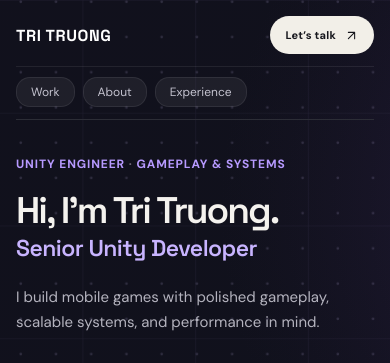
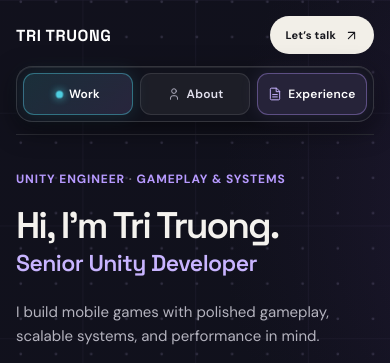
Before and after one commit to truongvantri/portfolio, a website built with Vite: page index.html in a window 390 px wide. Shown: the top 363 px of the page. Built offline with nearby package versions, Linux system fonts and the light colour scheme.

Commit message:
Elevate header navigation buttons with glowing dock, icons, and badges

```diff
--- a/src/main.js
+++ b/src/main.js
@@ -145,6 +145,9 @@ const icon = (name, size = 18) => {
     youtube: '<path d="M21.6 7.2a2.9 2.9 0 0 0-2-2C17.8 4.7 12 4.7 12 4.7s-5.8 0-7.6.5a2.9 2.9 0 0 0-2 2A30 30 0 0 0 2 12a30 30 0 0 0 .4 4.8 2.9 2.9 0 0 0 2 2c1.8.5 7.6.5 7.6.5s5.8 0 7.6-.5a2.9 2.9 0 0 0 2-2A30 30 0 0 0 22 12a30 30 0 0 0-.4-4.8Z" fill="currentColor" stroke="none"/><path d="m10 15.5 5-3.5-5-3.5z" fill="#17151d" stroke="none"/>',
     close: '<path d="m18 6-12 12M6 6l12 12"/>',
     mail: '<rect x="3" y="5" width="18" height="14" rx="2"/><path d="m3 7 9 6 9-6"/>',
+    roadmap: '<circle cx="6" cy="19" r="2.5"/><path d="M8.5 19H12a5 5 0 0 0 5-5V9"/><circle cx="17" cy="5" r="2.5"/>',
+    user: '<circle cx="12" cy="7" r="4"/><path d="M6 21v-2a4 4 0 0 1 4-4h4a4 4 0 0 1 4 4v2"/>',
+    document: '<path d="M14 2H6a2 2 0 0 0-2 2v16a2 2 0 0 0 2 2h12a2 2 0 0 0 2-2V8z"/><polyline points="14 2 14 8 20 8"/><line x1="16" y1="13" x2="8" y2="13"/><line x1="16" y1="17" x2="8" y2="17"/>',
   }
   return `<svg width="${size}" height="${size}" viewBox="0 0 24 24" fill="none" stroke="currentColor" stroke-width="1.7" stroke-linecap="round" stroke-linejoin="round" aria-hidden="true">${paths[name] ?? paths.arrow}</svg>`
 }
@@ -220,7 +223,7 @@ function roadmapDialogMarkup() {
 }
 
 function header() {
-  return `<header class="site-header"><a class="brand" href="#/" aria-label="Tri Truong home"><span>TRI TRUONG</span><small>GAME DEVELOPER</small></a><nav aria-label="Main navigation"><button class="nav-work-button" type="button" data-open-roadmap aria-haspopup="dialog" aria-controls="roadmap-dialog">Work</button><a href="#section/about">About</a><button class="nav-cv-button" type="button" data-open-cv aria-haspopup="dialog" aria-controls="cv-dialog">Experience</button></nav><a class="header-cta" href="mailto:truongvantri01@gmail.com">Let’s talk ${icon('arrow', 15)}</a></header>`
+  return `<header class="site-header"><a class="brand" href="#/" aria-label="Tri Truong home"><span>TRI TRUONG</span><small>GAME DEVELOPER</small></a><nav class="site-nav" aria-label="Main navigation"><button class="nav-button nav-work-button" type="button" data-open-roadmap aria-haspopup="dialog" aria-controls="roadmap-dialog"><span class="nav-pulse-dot" aria-hidden="true"></span><span class="nav-label">Work</span><span class="nav-tag nav-tag-roadmap">Roadmap</span></button><a class="nav-button nav-about-button" href="#section/about">${icon('user', 14)}<span class="nav-label">About</span></a><button class="nav-button nav-cv-button" type="button" data-open-cv aria-haspopup="dialog" aria-controls="cv-dialog">${icon('document', 14)}<span class="nav-label">Experience</span><span class="nav-tag nav-tag-cv">CV</span></button></nav><a class="header-cta" href="mailto:truongvantri01@gmail.com">Let’s talk ${icon('arrow', 15)}</a></header>`
 }
 
 function footer() {
--- a/src/style.css
+++ b/src/style.css
@@ -87,11 +87,131 @@ img { display: block; max-width: 100%; }
 .brand { display: flex; align-items: center; gap: 21px; font-weight: 700; letter-spacing: .035em; }
 .brand span { color: #fff; font-family: 'Space Grotesk', sans-serif; font-size: 18px; }
 .brand small { color: #9293a0; font-size: 11px; letter-spacing: .1em; }
-.site-header nav { display: flex; align-items: center; gap: 46px; margin-left: auto; margin-right: 70px; }
-.site-header nav a { color: #a2a2af; font-size: 13px; transition: color .2s; }
-.site-header nav a:hover, .site-header nav a:focus-visible { color: #fff; }
-.nav-work-button, .nav-cv-button { padding: 0; border: 0; color: #a2a2af; background: transparent; font-size: 13px; cursor: pointer; transition: color .2s; }
-.nav-work-button:hover, .nav-work-button:focus-visible, .nav-cv-button:hover, .nav-cv-button:focus-visible { color: #fff; }
+.site-header nav,
+.site-nav {
+  display: inline-flex;
+  align-items: center;
+  gap: 8px;
+  margin-left: auto;
+  margin-right: 48px;
+  padding: 5px 7px;
+  border-radius: 999px;
+  background: rgba(18, 19, 29, 0.78);
+  border: 1px solid rgba(255, 255, 255, 0.12);
+  box-shadow: 0 8px 30px rgba(0, 0, 0, 0.42), inset 0 1px 0 rgba(255, 255, 255, 0.08);
+  backdrop-filter: blur(14px);
+  -webkit-backdrop-filter: blur(14px);
+}
+.nav-button {
+  display: inline-flex;
+  align-items: center;
+  gap: 8px;
+  padding: 8px 16px;
+  border-radius: 999px;
+  font-size: 13px;
+  font-weight: 600;
+  letter-spacing: .02em;
+  text-decoration: none;
+  cursor: pointer;
+  border: 1px solid transparent;
+  transition: all .22s cubic-bezier(0.2, 0.8, 0.25, 1);
+  position: relative;
+  user-select: none;
+  white-space: nowrap;
+  background: rgba(255, 255, 255, 0.04);
+}
+.nav-button svg {
+  flex-shrink: 0;
+}
+.nav-work-button {
+  background: linear-gradient(135deg, rgba(80, 213, 231, 0.15) 0%, rgba(183, 154, 255, 0.14) 100%);
+  border-color: rgba(80, 213, 231, 0.42);
+  color: #ffffff;
+  box-shadow: 0 0 18px rgba(80, 213, 231, 0.14);
+}
+.nav-pulse-dot {
+  width: 7px;
+  height: 7px;
+  border-radius: 50%;
+  background: #50d5e7;
+  box-shadow: 0 0 8px #50d5e7;
+  animation: nav-pulse 2s infinite ease-in-out;
+  flex-shrink: 0;
+}
+@keyframes nav-pulse {
+  0%, 100% { transform: scale(1); opacity: 1; }
+  50% { transform: scale(1.35); opacity: 0.6; }
+}
+.nav-work-button:hover,
+.nav-work-button:focus-visible {
+  background: linear-gradient(135deg, rgba(80, 213, 231, 0.28) 0%, rgba(183, 154, 255, 0.28) 100%);
+  border-color: #50d5e7;
+  box-shadow: 0 0 24px rgba(80, 213, 231, 0.45);
+  transform: translateY(-1px);
+  color: #fff;
+}
+.nav-about-button {
+  background: rgba(255, 255, 255, 0.05);
+  border-color: rgba(255, 255, 255, 0.1);
+  color: #e2e1ee;
+}
+.nav-about-button svg {
+  color: #b0aebf;
+  transition: color .2s;
+}
+.nav-about-button:hover,
+.nav-about-button:focus-visible {
+  background: rgba(255, 255, 255, 0.13);
+  border-color: rgba(255, 255, 255, 0.3);
+  color: #fff;
+  transform: translateY(-1px);
+  box-shadow: 0 0 18px rgba(255, 255, 255, 0.14);
+}
+.nav-about-button:hover svg {
+  color: #fff;
+}
+.nav-cv-button {
+  background: rgba(183, 154, 255, 0.13);
+  border-color: rgba(183, 154, 255, 0.38);
+  color: #ffffff;
+  box-shadow: 0 0 18px rgba(183, 154, 255, 0.12);
+}
+.nav-cv-button svg {
+  color: var(--purple-soft);
+  transition: color .2s;
+}
+.nav-cv-button:hover,
+.nav-cv-button:focus-visible {
+  background: rgba(183, 154, 255, 0.25);
+  border-color: #b79aff;
+  box-shadow: 0 0 24px rgba(183, 154, 255, 0.42);
+  transform: translateY(-1px);
+  color: #fff;
+}
+.nav-cv-button:hover svg {
+  color: #fff;
+}
+.nav-tag {
+  font-size: 9.5px;
+  font-weight: 700;
+  letter-spacing: .06em;
+  text-transform: uppercase;
+  padding: 2.5px 7.5px;
+  border-radius: 999px;
+  line-height: 1.1;
+  display: inline-flex;
+  align-items: center;
+}
+.nav-tag-roadmap {
+  background: rgba(80, 213, 231, 0.2);
+  color: #50d5e7;
+  border: 1px solid rgba(80, 213, 231, 0.45);
+}
+.nav-tag-cv {
+  background: rgba(183, 154, 255, 0.22);
+  color: #d8c9ff;
+  border: 1px solid rgba(183, 154, 255, 0.45);
+}
 .header-cta { min-height: 45px; display: inline-flex; align-items: center; gap: 8px; border-radius: 24px; padding: 0 22px; color: #17171d; background: #f2efe8; font-size: 12px; font-weight: 700; letter-spacing: .02em; transition: transform .2s, background .2s; }
 .header-cta:hover { transform: translateY(-2px); background: #fff; }
 .page-wrap { width: min(1248px, calc(100% - 64px)); margin-inline: auto; }
@@ -589,7 +709,21 @@ h1, h2, .hero-role { font-family: 'Space Grotesk', sans-serif; }
 
 @media (max-width: 900px) {
   .site-header { width: min(100% - 40px, 760px); height: 82px; }
-  .site-header nav { gap: 23px; margin-right: 25px; }
+  .site-header nav,
+  .site-nav {
+    gap: 6px;
+    margin-right: 18px;
+    padding: 4px 6px;
+  }
+  .nav-button {
+    padding: 7px 12px;
+    font-size: 12px;
+    gap: 6px;
+  }
+  .nav-tag {
+    font-size: 8.5px;
+    padding: 2px 6px;
+  }
   .page-wrap, .site-footer { width: min(100% - 40px, 760px); }
   .home-hero { grid-template-columns: 1fr 0.9fr; min-height: 590px; gap: 22px; padding-top: 30px; }
   .home-hero h1 { font-size: 49px; }
@@ -626,39 +760,32 @@ h1, h2, .hero-role { font-family: 'Space Grotesk', sans-serif; }
   .brand span { font-size: 16px; }
   .brand small { display: none; }
   .header-cta { min-height: 38px; padding: 0 15px; font-size: 11px; }
-  .site-header nav {
-    display: flex;
+  .site-header nav,
+  .site-nav {
+    display: grid;
+    grid-template-columns: repeat(3, 1fr);
     width: 100%;
     order: 3;
-    align-items: center;
-    justify-content: flex-start;
-    gap: 8px;
+    gap: 7px;
     margin: 0;
-    padding-top: 10px;
-    border-top: 1px solid rgba(255, 255, 255, 0.08);
+    padding: 6px;
+    border-radius: 16px;
+    background: rgba(18, 19, 29, 0.92);
+    border: 1px solid rgba(255, 255, 255, 0.14);
+    box-shadow: 0 8px 24px rgba(0, 0, 0, 0.5), inset 0 1px 0 rgba(255, 255, 255, 0.08);
+    backdrop-filter: blur(14px);
+    -webkit-backdrop-filter: blur(14px);
   }
-  .site-header nav a,
-  .site-header nav .nav-work-button,
-  .site-header nav .nav-cv-button {
+  .nav-button {
+    min-height: 42px;
+    padding: 7px 6px;
+    justify-content: center;
     font-size: 12px;
-    padding: 7px 14px;
-    border-radius: 14px;
-    background: rgba(255, 255, 255, 0.06);
-    border: 1px solid rgba(255, 255, 255, 0.08);
-    color: #c4c3cf;
-    text-decoration: none;
-    line-height: 1.2;
-    transition: all 0.2s;
+    border-radius: 11px;
+    gap: 6px;
   }
-  .site-header nav a:hover,
-  .site-header nav .nav-work-button:hover,
-  .site-header nav .nav-cv-button:hover,
-  .site-header nav a:focus-visible,
-  .site-header nav .nav-work-button:focus-visible,
-  .site-header nav .nav-cv-button:focus-visible {
-    background: rgba(255, 255, 255, 0.14);
-    border-color: rgba(255, 255, 255, 0.22);
-    color: #fff;
+  .nav-tag {
+    display: none;
   }
   .page-wrap, .site-footer { width: calc(100% - 32px); }
   .home-hero { min-height: auto; display: flex; flex-direction: column; align-items: stretch; gap: 0; padding-top: 36px; padding-bottom: 0; }
```
